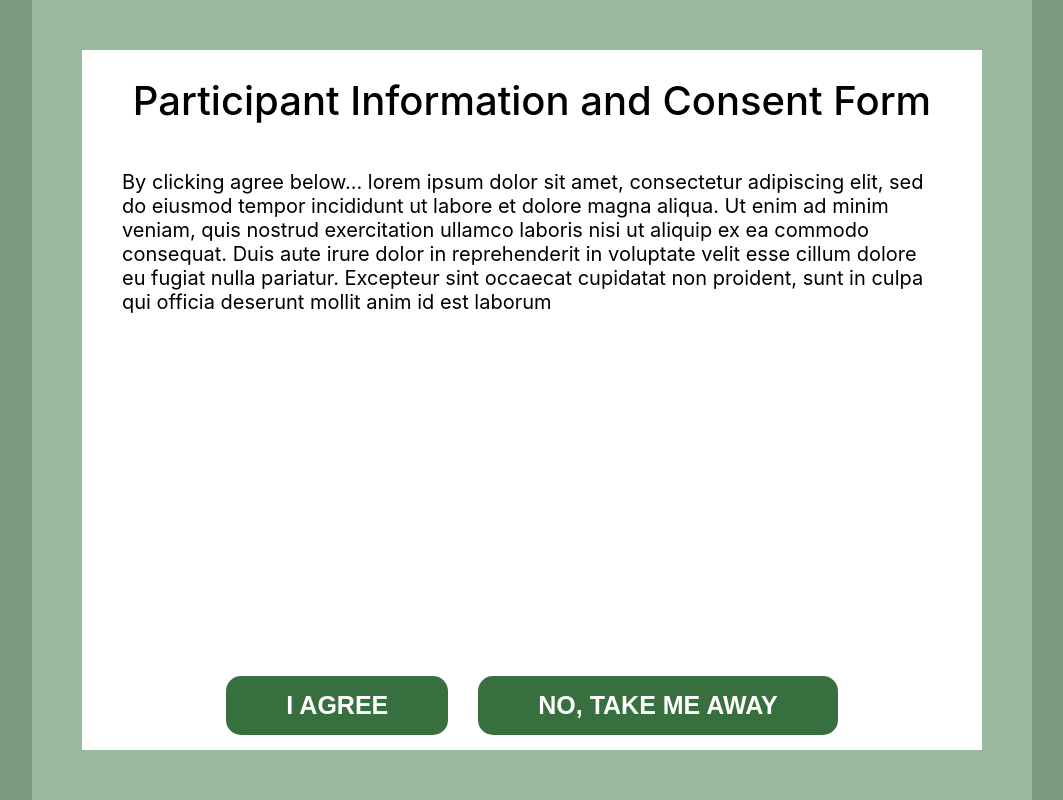
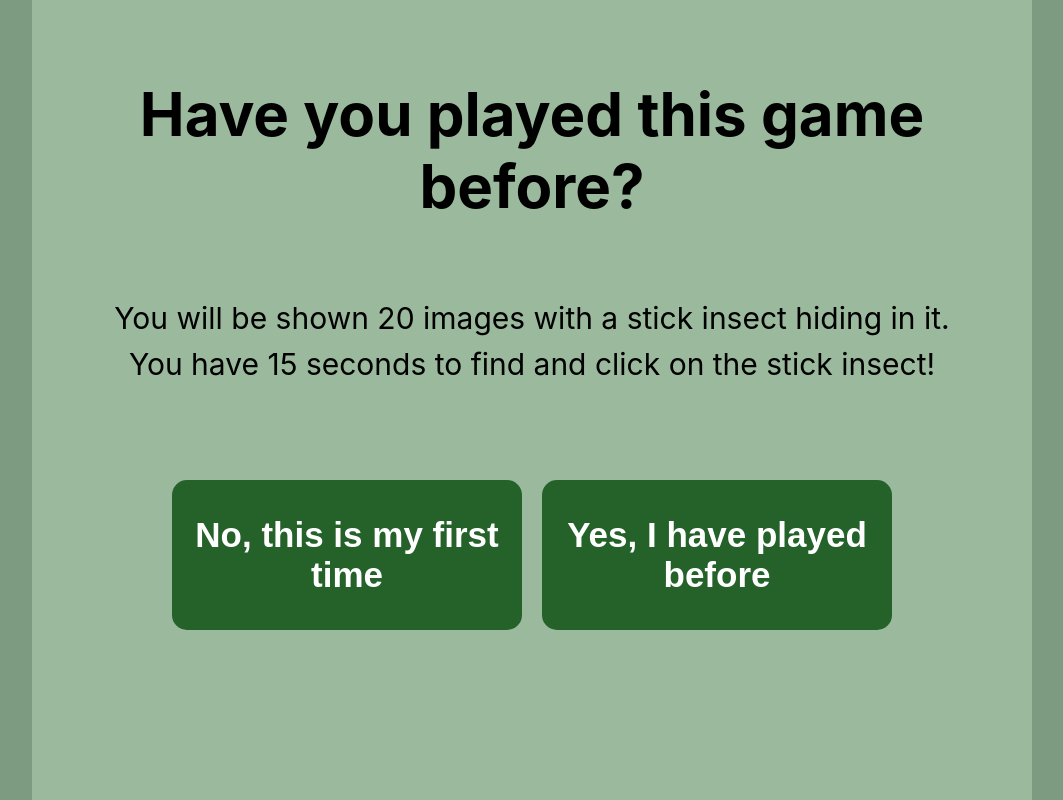
Before and after one commit to UoaWDCC/Stick-Insect, a React (Create React App) app in the folder frontend/: page / in a window 1280 px wide. Shown: the whole page, without its empty margins (108-1171 px from the left). Built offline with nearby package versions, Linux system fonts and the light colour scheme.

Commit message:
Issue: Fix css for Instruction Page Solution: Fix css for Instruction Page Risk: The buttons does not work yet Reviewed by: Aiden, Jason, Alex

```diff
--- a/frontend/src/app.jsx
+++ b/frontend/src/app.jsx
@@ -1,6 +1,7 @@
 import React from "react";
 import styles from "./app.module.css";
 import ConsentPage from "./components/consentPage/consentPage";
+import InstructionPage from "./components/instructionPage/instructionPage";
 import LandingPage from "./components/landingPage/landingPage";
 // import Timer from "./components/timer/Timer";
 
@@ -31,7 +32,8 @@ function App() {
     <div className={styles.app}>
       <article className={styles.pageFrame}>
         {/* <LandingPage /> */}
-        <ConsentPage />
+        {/* <ConsentPage /> */}
+        <InstructionPage />
       </article>
       {/* <Timer /> */}
       {/* <ConsentPage /> */}
--- a/frontend/src/components/instructionPage/instructionPage.jsx
+++ b/frontend/src/components/instructionPage/instructionPage.jsx
@@ -1,35 +1,30 @@
-// import React from "react";
-// import styles from "./QuestionPage.module.css";
+import React from "react";
+import styles from "./instructionPage.module.css";
 
-// const QuestionPage = ({ pageChange }) => (
-//   <section className={styles.question_page_wrapper}>
-//     <header className={styles.header_wrapper}>
-//       <h1 className={styles.header}>Have you played this game before?</h1>
-//     </header>
+const InstructionPage = ({ pageChange }) => (
+  <section className={styles.whole_wrapper}>
+    <header className={styles.header}>
+      <h1 className={styles.title}>Have you played this game before?</h1>
+    </header>
 
-//     <div className={styles.question_page_body_wrapper}>
-//       <p className={styles.question_page_body}>
-//         You will be shown 20 images with a stick insect hiding in it.
-//         <br />
-//         You have 15 seconds to find and click on the stick insect!
-//       </p>
-//     </div>
+    <div className={styles.body_wrapper}>
+      <p className={styles.content}>
+        You will be shown 20 images with a stick insect hiding in it.
+      </p>
+      <p className={styles.content}>
+        You have 15 seconds to find and click on the stick insect!
+      </p>
+    </div>
 
-//     <div className={styles.bottom_wrapper}>
-//       <div className={styles.bottom_body}>
-//         <div className={styles.empty} />
+    <div className={styles.bottom_wrapper}>
+      <button className={styles.btn} type="button">
+        No, this is my first time
+      </button>
 
-//         <div className={styles.question_page_button_wrapper}>
-//           <button className={styles.question_page_button} type="button">
-//             No, this is my first time
-//           </button>
-
-//           <button className={styles.question_page_button} type="button">
-//             Yes, I have played before
-//           </button>
-//         </div>
-//       </div>
-//     </div>
-//   </section>
-// );
-// export default QuestionPage;
+      <button className={styles.btn} type="button">
+        Yes, I have played before
+      </button>
+    </div>
+  </section>
+);
+export default InstructionPage;
--- a/frontend/src/components/instructionPage/instructionPage.module.css
+++ b/frontend/src/components/instructionPage/instructionPage.module.css
@@ -1,21 +1,58 @@
-/*Mostly copied from MainPage.module*/
-/*Entire page */
-.question_page_wrapper {
+.whole_wrapper {
   box-sizing: border-box;
   background-color: #9ab99d;
-  border: 30px solid #9ab99d;
-  height: 100vh;
+  height: 100%;
+  width: 100%;
+  display: flex;
+  flex-direction: column;
+}
+
+.header {
+  height: 300px;
+  padding: 40px;
+  display: flex;
+  align-items: center;
+  justify-content: center;
+}
+
+.title {
+  text-align: center;
+  font-size: 60px;
+}
+
+.body_wrapper {
+  height: 170px;
+}
+
+.content {
   font-size: 30px;
   text-align: center;
-  color: black;
-
-  display: flex;
-  flex-direction: column;
-  justify-content: center;
-  align-items: center;
+  margin-bottom: 10px;
 }
 
-.question_page_body_wrapper {
+.bottom_wrapper {
+  flex: 1;
+  display: flex;
+  justify-content: center;
+}
+
+.btn {
+  margin: 10px;
+  width: 350px;
+  height: 150px;
+  border-radius: 15px;
+  border: none;
+  background-color: #24622a;
+  color: white;
+  font-size: 35px;
+  font-weight: bold;
+}
+
+.btn:hover {
+  background-color: #57965d;
+}
+
+/* .question_page_body_wrapper {
   flex: 0;
 }
 .question_page_body {
@@ -27,7 +64,6 @@
   padding: 10px;
 }
 
-/* Header */
 .header_wrapper {
   height: 80px;
   display: flex;
@@ -43,7 +79,6 @@
   padding-top: 50px;
 }
 
-/* buttons */
 .question_page_button {
   flex: 1;
   flex-direction: row;
@@ -60,4 +95,4 @@
 .question_page_button_wrapper {
   display: flex;
   padding: 20px;
-}
+} */
```
